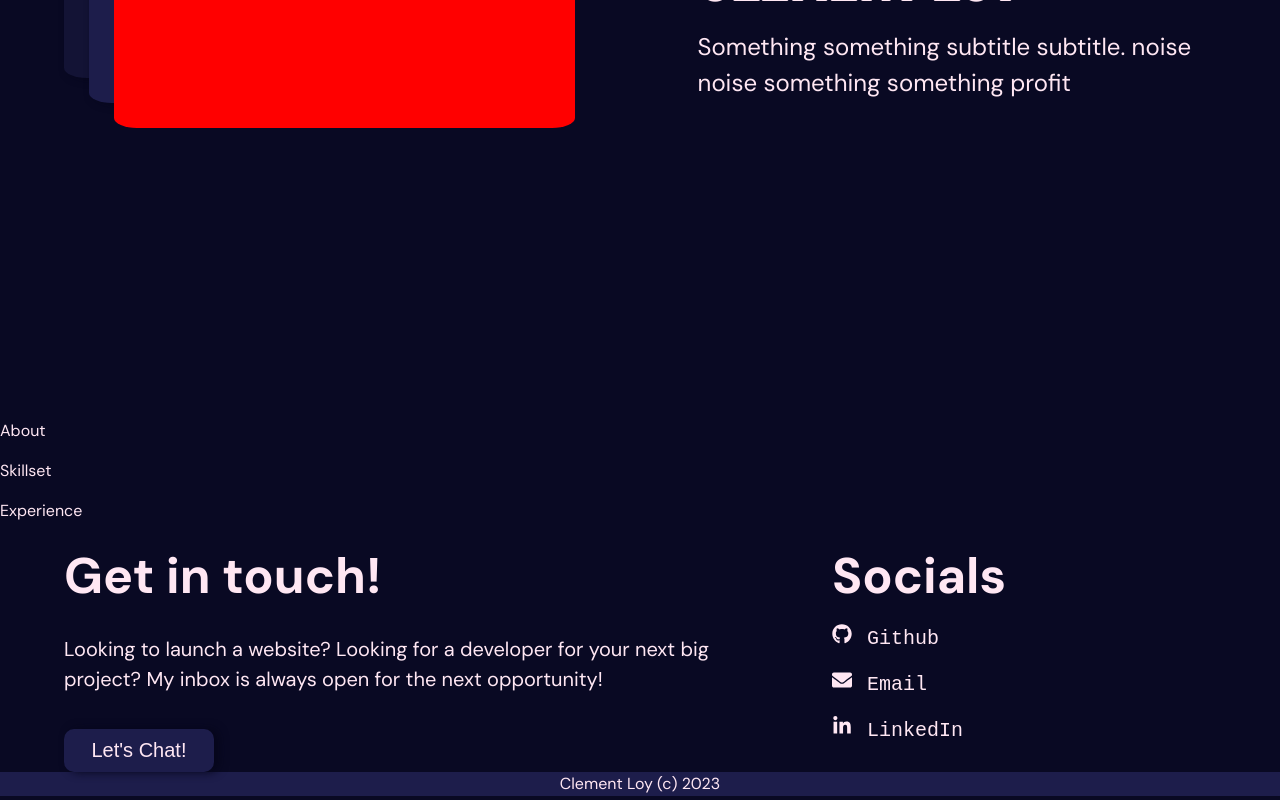
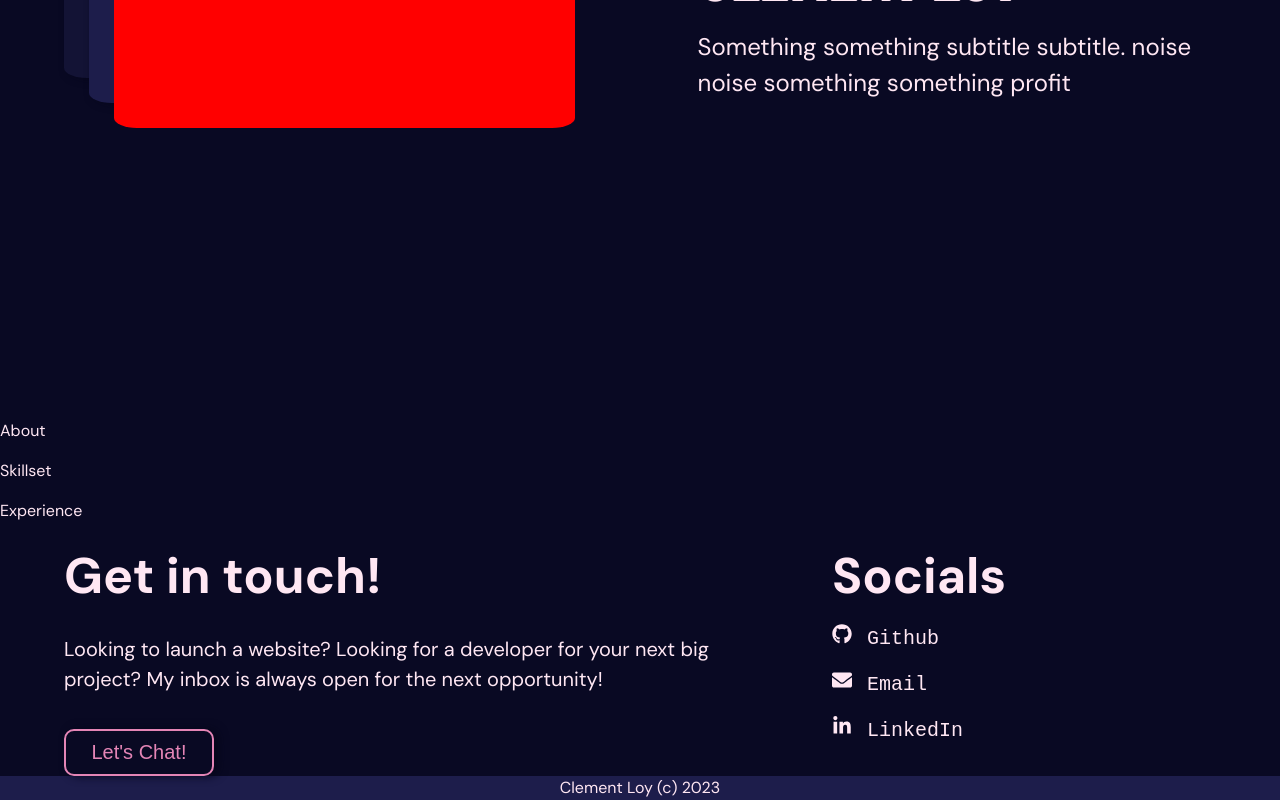
Before and after one commit to CactusHydroxide/Portfolio_website, a React (Vite) app: page / in a window 1280 px wide. Shown: the part 397-1197 px from the top of the page. Built offline with nearby package versions, Linux system fonts and the light colour scheme; a web font is replaced by a local one.

Commit message:
button update

```diff
--- a/src/styles/Contact.module.scss
+++ b/src/styles/Contact.module.scss
@@ -17,11 +17,12 @@
 
     button {
         width: 150px;
-        background-color: $bgLight;
+        // background-color: $bgLight;
+        background-color: #ffffff00;
         box-shadow: 5px 0px 10px $bgShadow;
-        border: none;
+        border: 2px $primary1 solid;
         border-radius: 10px;
-        color: $primary0;
+        color: $primary1;
         font: $staatliches;
         font-size: 1em;
         padding: 10px;
@@ -66,12 +67,6 @@
                 padding-left: 15px;
             }
 
-            .chevron {
-                opacity: 0;
-                width: 20px;
-                margin-right: 15px;
-            }
-
             &:hover {
                 color: $primary1;
                 transform: translateX(15px);
```
